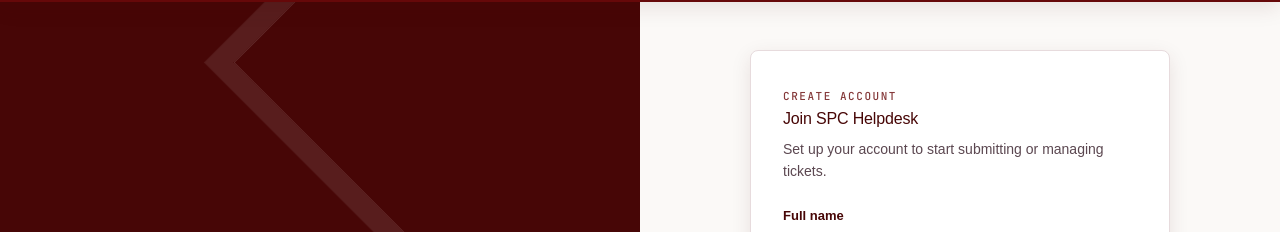
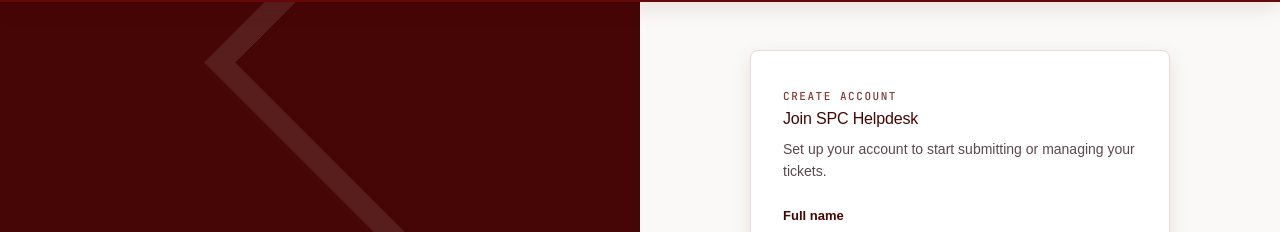
Before and after one commit to ironraymond04/Capstone-Project-Galanza-Pugales-Sacabin, a React (Vite) app: page /signup in a window 1280 px wide. Shown: the part 76-308 px from the top of the page. Built offline with nearby package versions, Linux system fonts and the light colour scheme; no server answers.

Commit message:
Correct grammar

```diff
--- a/src/pages/Signup.jsx
+++ b/src/pages/Signup.jsx
@@ -205,7 +205,7 @@ export default function Signup() {
             <span className="eyebrow">Create account</span>
             <h2>Join SPC Helpdesk</h2>
             <p className="form-lede">
-              Set up your account to start submitting or managing tickets.
+              Set up your account to start submitting or managing your tickets.
             </p>
 
             <form onSubmit={handleSubmit} noValidate>
```
